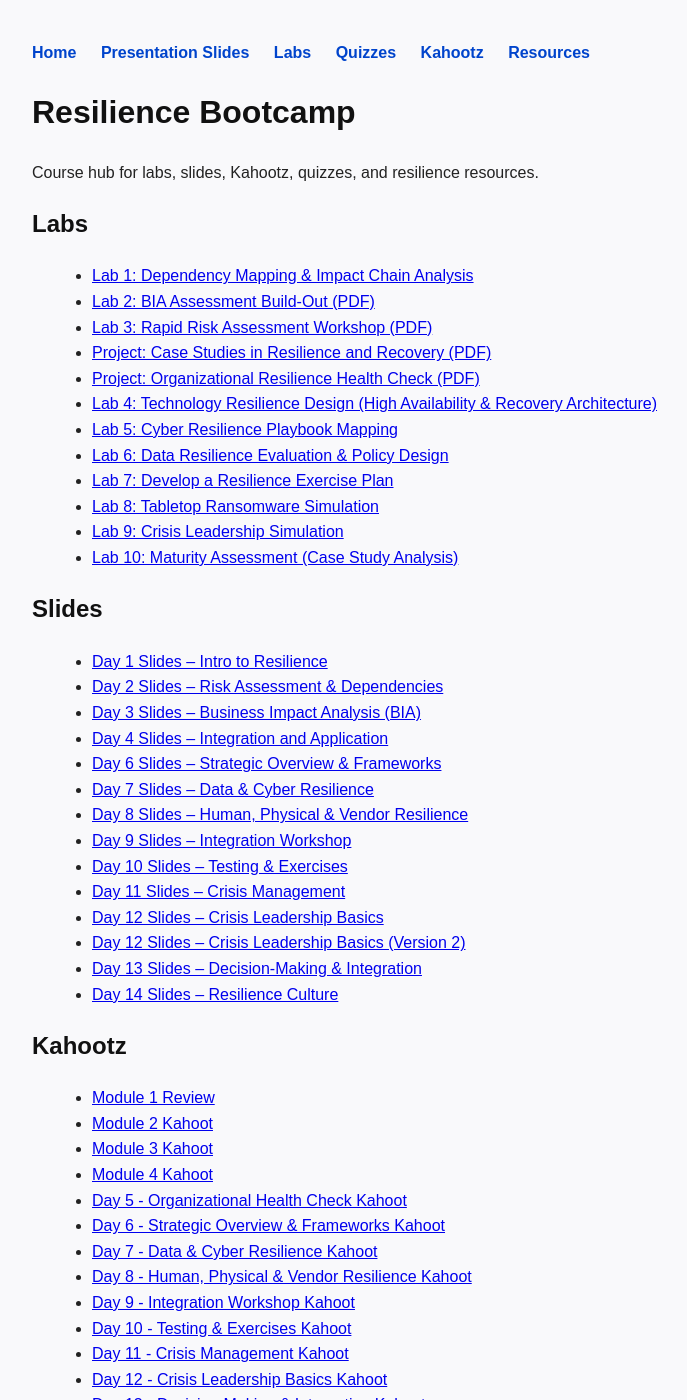
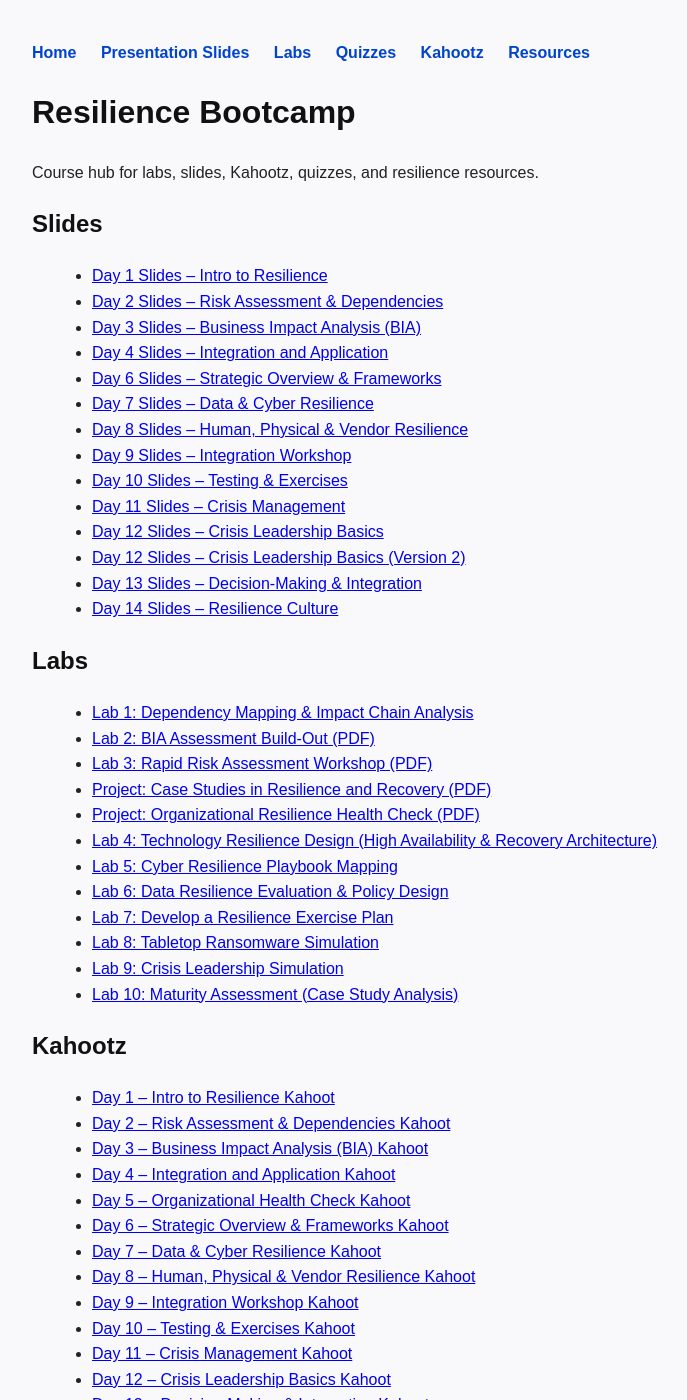
Before and after one commit to andry-collab/resilience-bootcamp, a Jekyll site: the page index.html, which Jekyll copies as it is, in a window 1280 px wide and 1400 px high. Shown: the whole window, without its empty margins (8-695 px from the left). Built offline with Jekyll 4.4.1, drawn with Linux system fonts in a browser that asks for light colours; some of the changed text lies outside the part shown.

Commit message:
Reordered sections and updated Labs, Quizzes, Kahootz, Slides

```diff
--- a/index.html
+++ b/index.html
@@ -39,6 +39,67 @@
 
   <h1>Resilience Bootcamp</h1>
   <p>Course hub for labs, slides, Kahootz, quizzes, and resilience resources.</p>
+
+<h2>Slides</h2>
+<ul>
+  <li><a href="slides/day01-intro-to-resilience.pptx">Day 1 Slides – Intro to Resilience</a></li>
+  <li><a href="slides/day02-risk-assessment.pptx">Day 2 Slides – Risk Assessment & Dependencies</a></li>
+  <li><a href="slides/day03-bia.pptx">Day 3 Slides – Business Impact Analysis (BIA)</a></li>
+  <li><a href="slides/day04-integration-and-application.pptx">Day 4 Slides – Integration and Application</a></li>
+  <li><a href="slides/day06-strategic-overview-frameworks.pptx">Day 6 Slides – Strategic Overview & Frameworks</a></li>
+  <li><a href="slides/day07-data-cyber-resilience.pptx">Day 7 Slides – Data & Cyber Resilience</a></li>
+  <li><a href="slides/day08-human-physical-vendor-resilience.pptx">Day 8 Slides – Human, Physical & Vendor Resilience</a></li>
+  <li><a href="slides/day09-integration-workshop.pptx">Day 9 Slides – Integration Workshop</a></li>
+  <li><a href="slides/day10-testing-exercises.pptx">Day 10 Slides – Testing & Exercises</a></li>
+  <li><a href="slides/day11-crisis-management.pptx">Day 11 Slides – Crisis Management</a></li>
+  <li><a href="slides/day12-crisis-leadership-basics.pptx">Day 12 Slides – Crisis Leadership Basics</a></li>
+  <li><a href="slides/day12-crisis-leadership-basics-v2.pptx">Day 12 Slides – Crisis Leadership Basics (Version 2)</a></li>
+  <li><a href="slides/day13-decision-making-integration.pptx">Day 13 Slides – Decision-Making & Integration</a></li>
+  <li><a href="slides/day14-resilience-culture.pptx">Day 14 Slides – Resilience Culture</a></li>
+</ul>
+
+<h2>Labs</h2>
+<ul>
+  <li><a href="labs/lab-01-dependency-mapping-impact.md">Lab 1: Dependency Mapping & Impact Chain Analysis</a></li>
+  <li><a href="labs/lab-02-bia-assessment.pdf">Lab 2: BIA Assessment Build-Out (PDF)</a></li>
+  <li><a href="labs/lab03-rapid-risk-assessment.pdf">Lab 3: Rapid Risk Assessment Workshop (PDF)</a></li>
+  <li><a href="labs/project-case-studies-resilience-recovery.pdf">Project: Case Studies in Resilience and Recovery (PDF)</a></li>
+  <li><a href="labs/project-organizational-resilience-health-check.pdf">Project: Organizational Resilience Health Check (PDF)</a></li>
+  <li><a href="labs/lab04-technology-resilience-design.pdf">Lab 4: Technology Resilience Design (High Availability & Recovery Architecture)</a></li>
+  <li><a href="labs/lab05-cyber-resilience-playbook-mapping.pdf">Lab 5: Cyber Resilience Playbook Mapping</a></li>
+  <li><a href="labs/lab06-data-resilience-evaluation-policy.pdf">Lab 6: Data Resilience Evaluation & Policy Design</a></li>
+  <li><a href="labs/lab07-resilience-exercise-plan.pdf">Lab 7: Develop a Resilience Exercise Plan</a></li>
+  <li><a href="labs/lab08-tabletop-ransomware-simulation.pdf">Lab 8: Tabletop Ransomware Simulation</a></li>
+  <li><a href="labs/lab09-crisis-leadership-simulation.pdf">Lab 9: Crisis Leadership Simulation</a></li>
+  <li><a href="labs/lab10-maturity-assessment-case-study.pdf">Lab 10: Maturity Assessment (Case Study Analysis)</a></li>
+</ul>
+
+<h2>Kahootz</h2>
+<ul>
+  <li><a href="https://create.kahoot.it/share/enter-kahoot-title/6124d482-e122-4187-a298-975cad63ec6c">Day 1 – Intro to Resilience Kahoot</a></li>
+  <li><a href="https://create.kahoot.it/details/5230f48c-2fc1-48c1-b01d-b4a21aaaf6e9">Day 2 – Risk Assessment & Dependencies Kahoot</a></li>
+  <li><a href="https://create.kahoot.it/details/H5893JS">Day 3 – Business Impact Analysis (BIA) Kahoot</a></li>
+  <li><a href="https://create.kahoot.it/share/integration-and-application-kahootz/217b2ba4-ee35-4cd8-ae20-a0dc30fe509a">Day 4 – Integration and Application Kahoot</a></li>
+  <li><a href="https://create.kahoot.it/details/5230f48c-2fc1-48c1-b01d-b4a21aaaf6e9">Day 5 – Organizational Health Check Kahoot</a></li>
+  <li><a href="https://create.kahoot.it/details/7628675a-b16c-4429-84a1-c7f8f8088b2c">Day 6 – Strategic Overview & Frameworks Kahoot</a></li>
+  <li><a href="https://create.kahoot.it/share/data-cyber-resilience-kahootz/f78f9129-7668-4435-b6eb-53e9c7244bac">Day 7 – Data & Cyber Resilience Kahoot</a></li>
+  <li><a href="https://create.kahoot.it/details/02c9e5c0-5aa3-497e-b9d1-50de50b699b4">Day 8 – Human, Physical & Vendor Resilience Kahoot</a></li>
+  <li><a href="httpscreate.kahoot.it/details/d55f0c42-da6a-4a0a-bb31-b89eef25a3d2">Day 9 – Integration Workshop Kahoot</a></li>
+  <li><a href="https://create.kahoot.it/details/69916638-51de-4cd5-9bc2-2ab0ddb433f7">Day 10 – Testing & Exercises Kahoot</a></li>
+  <li><a href="https://create.kahoot.it/details/6ebd668a-2cc2-4e81-8b7a-68819b6722e5">Day 11 – Crisis Management Kahoot</a></li>
+  <li><a href="https://create.kahoot.it/details/ed47f498-2574-49b3-8129-05d4474d37b8">Day 12 – Crisis Leadership Basics Kahoot</a></li>
+  <li><a href="https://create.kahoot.it/details/e687bf98-607a-4d11-a3c1-ccf2039b3b05">Day 13 – Decision-Making & Integration Kahoot</a></li>
+  <li><a href="https://create.kahoot.it/details/aa08e26c-14e8-47c7-a7e3-7d68b32122cb">Day 14 – Resilience Culture Kahoot</a></li>
+</ul>
+
+<h2>Quizzes</h2>
+<ul>
+  <li><a href="https://www.surveymonkey.com/create/?ut_source=lihp&sm=eofsBN8TSu5r3EkPblwZHEvWmhLFaRoKLt2wQ_2FEJRpA_3D">Day 1 – Intro to Resilience Quiz</a></li>
+  <li><a href="https://www.surveymonkey.com/r/GCVL6Q8">Day 2 – Risk Assessment & Dependencies Quiz</a></li>
+  <li><a href="https://www.surveymonkey.com/r/H5893JS">Day 3 – Business Impact Analysis (BIA) Quiz</a></li>
+  <li><a href="https://www.surveymonkey.com/r/KXFBM5G">Day 4 – Integration and Application Quiz</a></li>
+</ul>
+
 
 <h2>Labs</h2>
 <ul>
```
